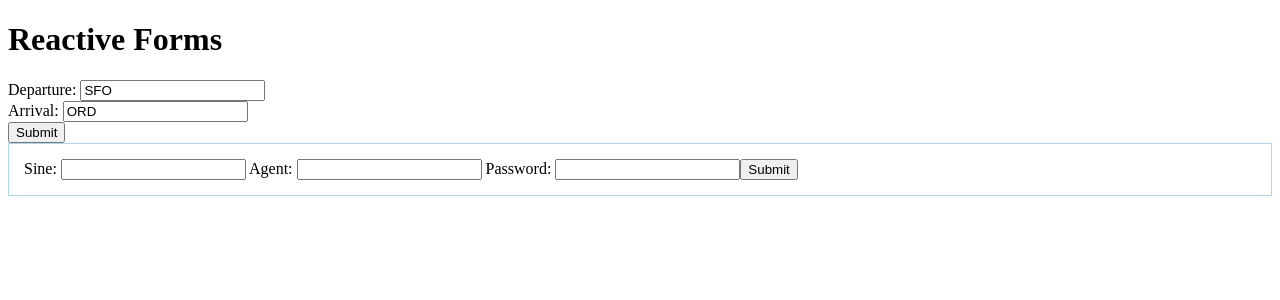
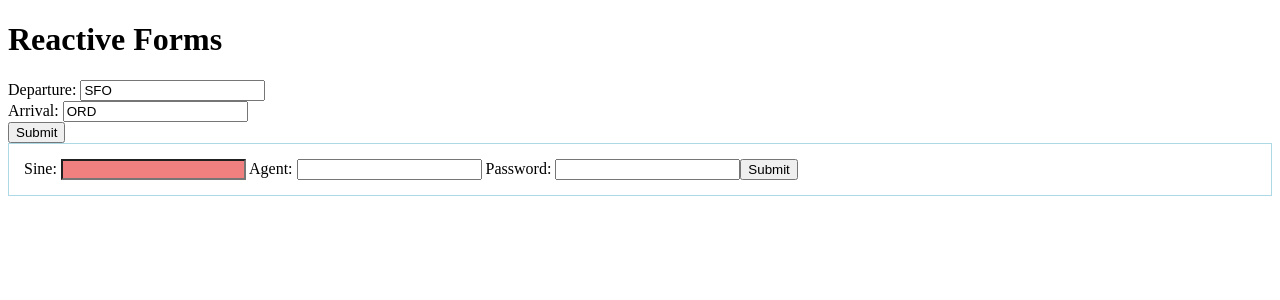
Before and after one commit to Compass-UI/reactive-form-sample, an Angular app: page / in a window 1280 px wide. Shown: the top 300 px of the page. Built offline with nearby package versions, Linux system fonts and the light colour scheme.

Commit message:
basic styles for validation

```diff
--- a/src/app/form-template/form-template.component.css
+++ b/src/app/form-template/form-template.component.css
@@ -2,3 +2,6 @@
     border: solid 1px lightblue;
     padding: 15px;
 }
+.error{
+    background-color: lightcoral;
+}
--- a/src/app/form-template/form-template.component.html
+++ b/src/app/form-template/form-template.component.html
@@ -1,5 +1,5 @@
 <form class="component" #loginForm="ngForm" (ngSubmit)="login(loginForm.value)">
-  Sine: <input type="text" (ngModel)="sine" name="sine">
+  Sine: <input type="text" (ngModel)="sine" name="sine" [ngClass]="{'error': loginForm.controls.sine?.invalid}" required>
   Agent: <input type="text" (ngModel)="agent" name="agent">
   Password: <input type="text" (ngModel)="password" name="password">
 
```
